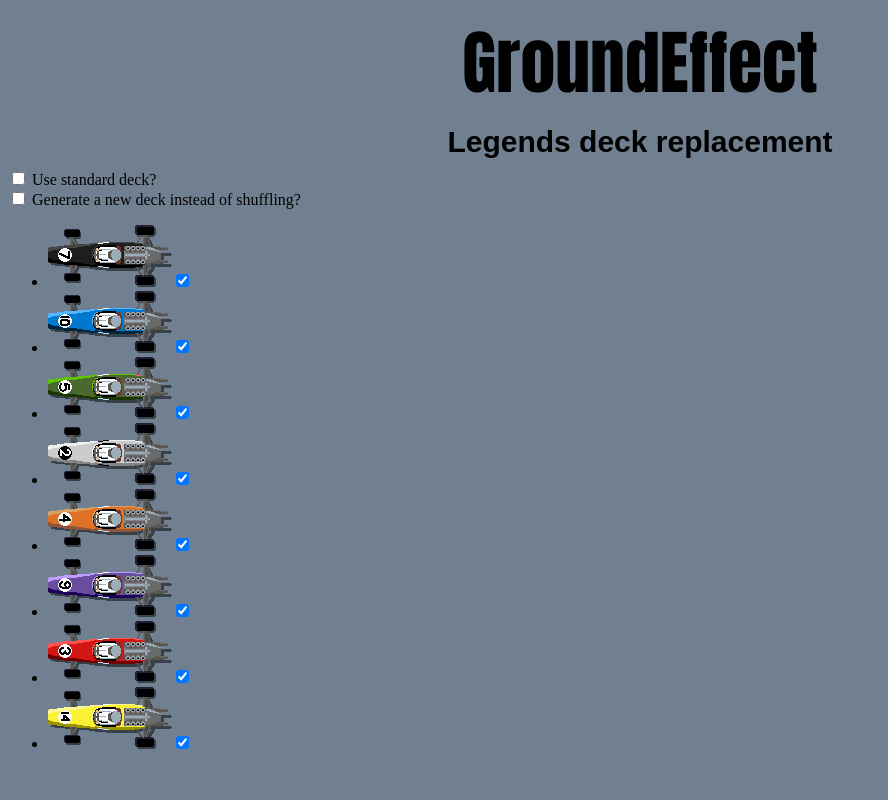
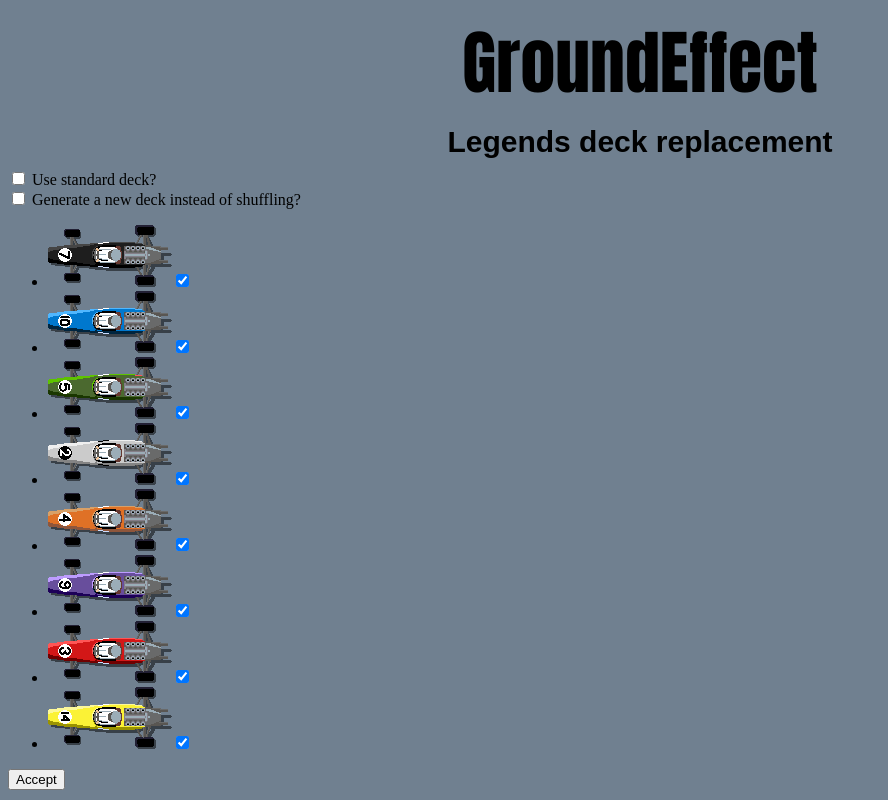
Before and after one commit to Denisowiec/GroundEffect, a Vue app: page / in a window 1280 px wide. Shown: the whole page, without its empty margins (0-888 px from the left). Built offline with nearby package versions, Linux system fonts and the light colour scheme.

Commit message:
Developed a basic setup screen

```diff
--- a/src/App.vue
+++ b/src/App.vue
@@ -7,11 +7,15 @@ const modes = Object.freeze({
     SETUPSCREEN: 2
 })
 
-const colors = new Set(["black", "blue", "green", "grey", "orange", "purple", "red", "yellow"])
+let colors = new Set(["black", "blue", "green", "grey", "orange", "purple", "red", "yellow"])
 
-let mode = modes.SETUPSCREEN
+const mode = ref(modes.SETUPSCREEN)
 
-
+function newGame(ifStandardDeck, ifRegenOnShuffle, selectedColors) {
+    console.log("submit clicked")
+    colors = selectedColors
+    mode.value = modes.CARDDISPLAY
+}
 
 </script>
 
@@ -19,7 +23,7 @@ let mode = modes.SETUPSCREEN
   <h1>GroundEffect</h1>
   <h3>Legends deck replacement</h3>
   <carddisplay v-if="mode == modes.CARDDISPLAY" :colors="colors"/>
-  <setupscreen v-else-if="mode == modes.SETUPSCREEN" :colors="colors" />
+  <setupscreen v-else-if="mode == modes.SETUPSCREEN" :colors="colors" @submit="newGame" />
 </template>
 
 <style>
--- a/src/components/SetupScreen.vue
+++ b/src/components/SetupScreen.vue
@@ -13,13 +13,22 @@ const ifRegenOnShuffle = ref(false)
 const selectedColors = new Object()
 for (const col of AllColors) {
     selectedColors[col] = false
-}
-for (const col of props.colors) {
     if (AllColors.has(col)) {
         selectedColors[col] = true
     }
 }
 
+const emit = defineEmits(['submit'])
+
+function submitSetup() {
+    const colors = new Set()
+    for (const col of AllColors) {
+        if (selectedColors[col]) {
+            colors.add(col)
+        }
+    }
+    emit('submit', ifStandardDeck, ifRegenOnShuffle, colors)
+}
 
 </script>
 <template>
@@ -46,6 +55,7 @@ for (const col of props.colors) {
                 </ul>
             </span>
         </form>
+        <button id="button_accept" @click="submitSetup">Accept</button>
     </div>
 
 </template>
--- a/src/logic.js
+++ b/src/logic.js
@@ -9,6 +9,7 @@ export function shuffle(array) {
 }
 
 export function generateDeck(colors) {
+    console.log(colors)
     // Accepts an array of color names
     // Returns an array of objects containing the color name, a corner speed value and a straight speed value
     const possibleCards = [
@@ -24,7 +25,7 @@ const possibleCards = [
         [3, 19]
     ]
 
-const numberOfColors = colors.length
+    const numberOfColors = colors.size
     const deck = []
 
     // This prepares a shuffled set of 10 options that don't repeat, for every color
```
Lines whose indentation alone changed are shown as unchanged.
